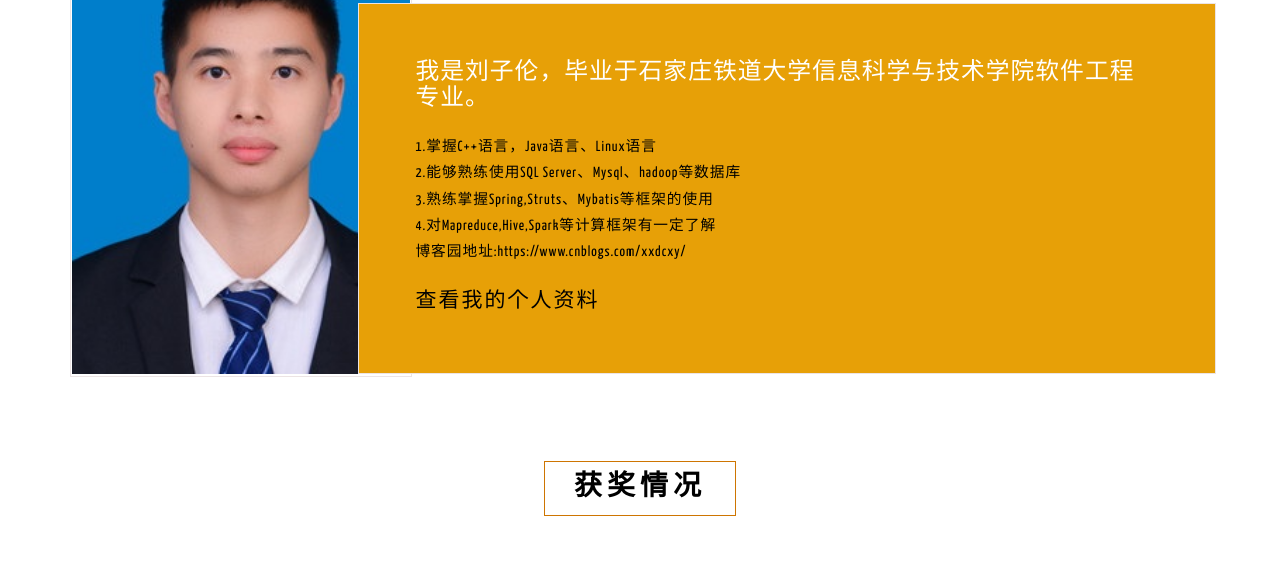
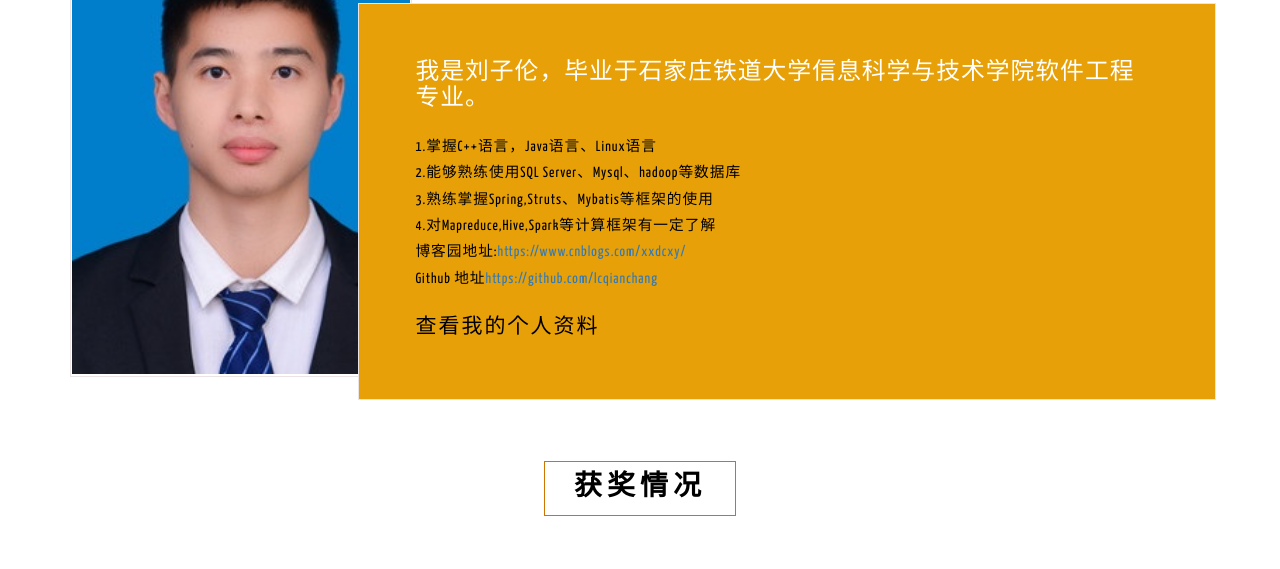
Before and after one commit to lcqianchang/lcqianchang.github.io, a plain HTML site: page index.html in a window 1280 px wide. Shown: the part 942-1511 px from the top of the page. Drawn offline with Linux system fonts and the light colour scheme.

Commit message:
Update index.html

```diff
--- a/index.html
+++ b/index.html
@@ -97,8 +97,8 @@
                         <p>2.能够熟练使用SQL Server、Mysql、hadoop等数据库</p>
                         <p>3.熟练掌握Spring,Struts、Mybatis等框架的使用</p>
 						<p>4.对Mapreduce,Hive,Spark等计算框架有一定了解</p>
-						<p>博客园地址:https://www.cnblogs.com/xxdcxy/</p>
-
+						<p>博客园地址:<a href="https://www.cnblogs.com/xxdcxy/">https://www.cnblogs.com/xxdcxy/</a></p>
+					 	<p>Github 地址<a href="https://github.com/lcqianchang">https://github.com/lcqianchang</a></p>
 					</div>
 					<div class="w3l-button">
 						<a href="#" data-toggle="modal" data-target="#myModal">查看我的个人资料</a>
@@ -146,13 +146,13 @@
 								<li>
 									<ul class="agileits-address-text">
 										<li><b>电子邮箱</b></li>
-										<li><a href="mailto:example@mail.com">836941026@qq.com</a></li>
+										<li><a href="https://www.cnblogs.com/xxdcxy/">836941026@qq.com</a></li>
 									</ul>
 								</li>
 								<li>
 									<ul class="agileits-address-text">
 										<li><b>个人主页 </b></li>
-										<li><a href="http://sc.chinaz.com">https://www.cnblogs.com/xxdcxy/</a></li>
+										<li><a href="https://www.cnblogs.com/xxdcxy/">https://www.cnblogs.com/xxdcxy/</a></li>
 									</ul>
 								</li>
 							</ul>
```
